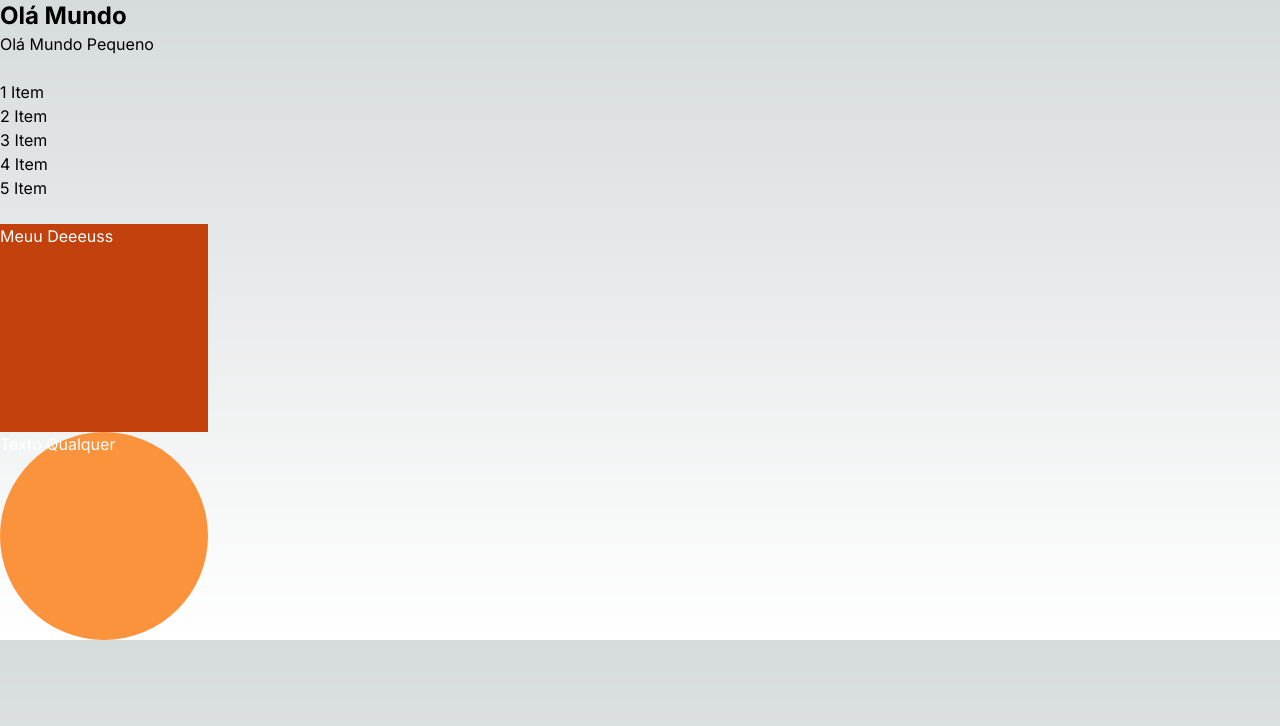
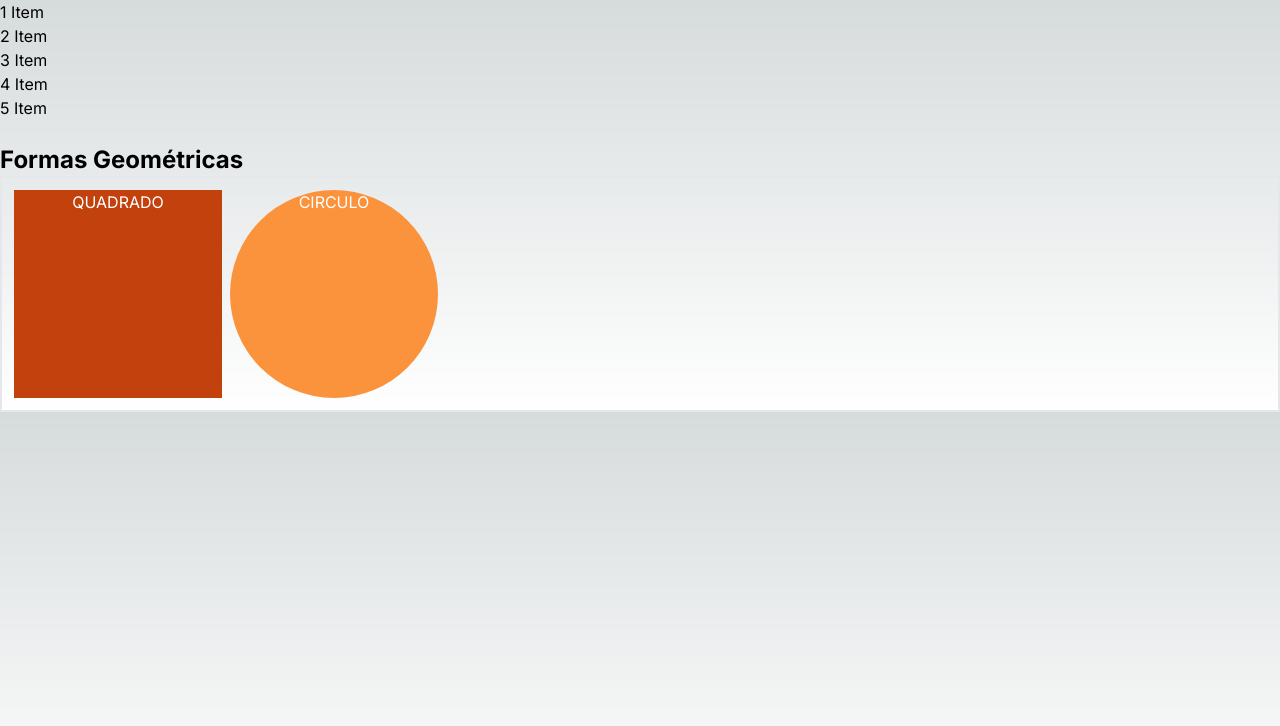
Before and after one commit to Jeanlerson/estudando-React, a Next.js app in the folder react-estudando/: page / in a window 1280 px wide. Shown: the top 726 px of the page. Built offline with nearby package versions, Linux system fonts and the light colour scheme.

Commit message:
Varios-Componentes

```diff
--- a/react-estudando/src/app/page.tsx
+++ b/react-estudando/src/app/page.tsx
@@ -1,11 +1,8 @@
-import Circle, { Square, Page } from "@/components/Geo"
+import { GeoForm } from "@/components/GeoForm"
 
-
-const Log = () => {
+const Page = () => {
   return(
     <div>
-      <Page/><br/>
-
       <ul>
         <li>1 Item</li>
         <li>2 Item</li>
@@ -15,12 +12,11 @@ const Log = () => {
       </ul>
       <br/>
 
-      <Square/>
-      <Circle/>
+      <GeoForm/>
     </div>
   )
 }
 
-export default Log
+export default Page
 
 //npm run dev
--- /dev/null
+++ b/react-estudando/src/components/Circle.tsx
@@ -0,0 +1,7 @@
+export const Circle = () => {
+    return(
+      <div className="w-52 h-52 bg-orange-400 text-white rounded-full text-center">
+        CIRCULO
+      </div>
+    )
+  }
--- a/react-estudando/src/components/Geo.tsx
+++ /dev/null
@@ -1,26 +0,0 @@
-export const Square = () => {
-    return(
-        <div className="w-52 h-52 bg-orange-700 text-white">
-            Meuu Deeeuss
-        </div>
-    )
-}
-
-export function Page() {
-    return (
-      <div>
-        <h1 className="font-bold text-2xl">Olá Mundo</h1>
-        <h3>Olá Mundo Pequeno</h3>
-      </div>
-    )
-  }
-
-const Circle = () => {
-  return(
-    <div className="w-52 h-52 bg-orange-400 text-white rounded-full">
-      Texto Qualquer
-    </div>
-  )
-}
-
-export default Circle
--- /dev/null
+++ b/react-estudando/src/components/GeoForm.tsx
@@ -0,0 +1,16 @@
+import { Circle } from "./Circle"
+import { Square } from "./Square"
+
+export const GeoForm = () => {
+  return(
+    <div>
+      <h1 className="text-2xl font-bold">
+        Formas Geométricas
+      </h1>
+      <div className="flex gap-2 border-2 p-3">
+        <Square/>
+        <Circle/>
+      </div>
+    </div>
+  )
+}
--- /dev/null
+++ b/react-estudando/src/components/Square.tsx
@@ -0,0 +1,7 @@
+export const Square = () => {
+    return(
+        <div className="w-52 h-52 bg-orange-700 text-white text-center">
+            QUADRADO
+        </div>
+    )
+}
```
